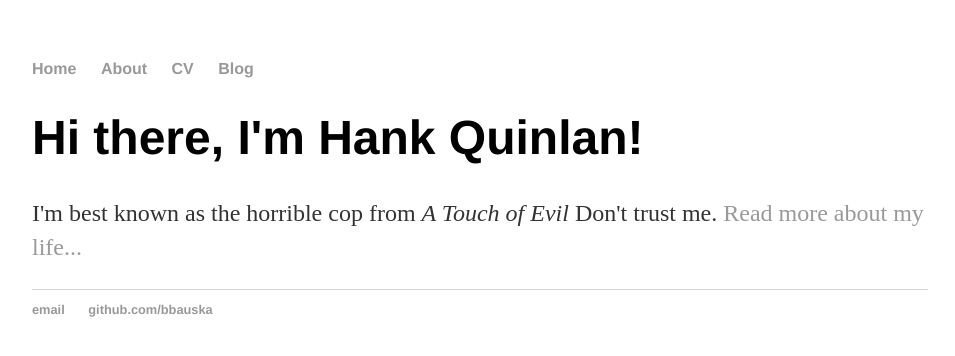
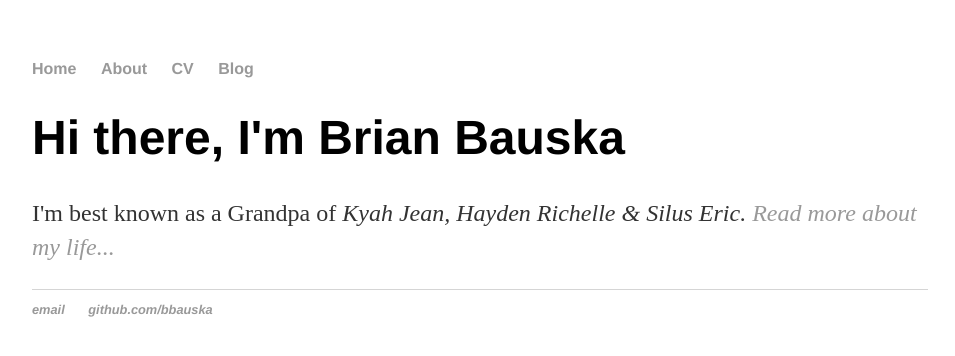
Before and after one commit to bbauska/bbauska.github.io, a Jekyll site: the page built from index.html, in a window 1280 px wide. Shown: the top 356 px of the page, without its empty margins (160-1115 px from the left). Built offline with Jekyll 4.4.1, drawn with Linux system fonts in a browser that asks for light colours; the list of posts is cut into pages by our own code.

Commit message:
Update index.html

```diff
--- a/index.html
+++ b/index.html
@@ -1,8 +1,8 @@
 ---
 layout: default
-title: Hank Quinlan, Horrible Cop
+title: Brian Bauska, Grandpa
 ---
 <div class="blurb">
-	<h1>Hi there, I'm Hank Quinlan!</h1>
-	<p>I'm best known as the horrible cop from <em>A Touch of Evil</em> Don't trust me. <a href="/about">Read more about my life...</a></p>
+	<h1>Hi there, I'm Brian Bauska</h1>
+	<p>I'm best known as a Grandpa of <em>Kyah Jean, Hayden Richelle & Silus Eric. <a href="/about">Read more about my life...</a></p>
 </div><!-- /.blurb -->
```
